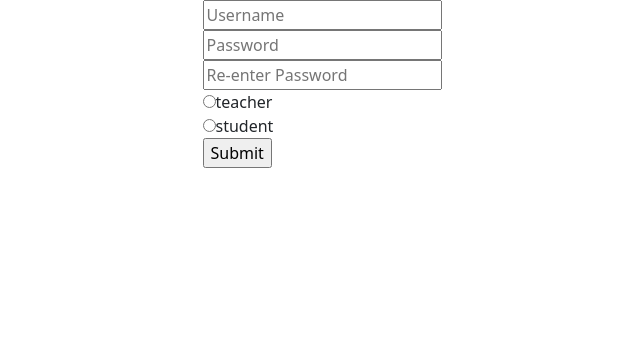
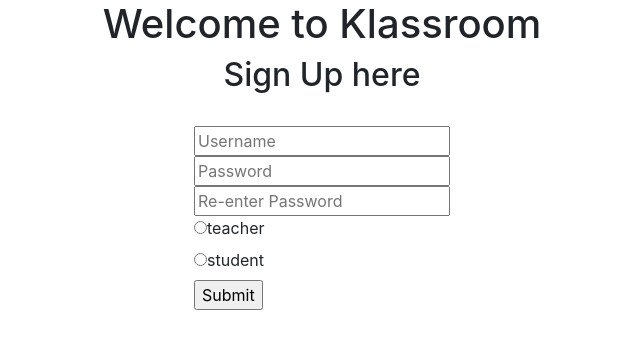
Before and after one commit to panikinator/CS50X-FP, a Flask app: page /signup in a window 1280 px wide. Shown: the top 349 px of the page, without its empty margins (318-958 px from the left). Run offline with Flask 2, Linux system fonts and the light colour scheme; some libraries are stand-ins or nearby versions.

Commit message:
simplification of templates

```diff
--- a/templates/styles.css
+++ b/static/styles.css
@@ -1,8 +1,8 @@
-h1, h2{
+h1, h2 {
     text-align: center;
 }
 
-form{
+form {
     margin: auto;
     display: table;
 }
--- a/templates/layout.html
+++ b/templates/layout.html
@@ -4,16 +4,17 @@
     <meta charset="UTF-8">
     <meta name="viewport" content="width=device-width, initial-scale=1.0">
 
-    <!-- Import Bootstrap -->
-    <link href="https://cdn.jsdelivr.net/npm/bootstrap@5.0.0-beta1/dist/css/bootstrap.min.css" rel="stylesheet" integrity="sha384-giJF6kkoqNQ00vy+HMDP7azOuL0xtbfIcaT9wjKHr8RbDVddVHyTfAAsrekwKmP1" crossorigin="anonymous">
+    <link href="https://maxcdn.bootstrapcdn.com/bootstrap/4.1.3/css/bootstrap.min.css" rel="stylesheet">
 
-    <link rel="stylesheet" href="styles.css">
+    <link href="/static/styles.css" rel="stylesheet">
 
     <title>Klassroom: {% block title %}{% endblock %}</title>
 
 </head>
 <body>
+    <div>
     {% block body %}
     {% endblock %}
+    </div>
 </body>
 </html>
--- a/templates/login.html
+++ b/templates/login.html
@@ -5,6 +5,9 @@
 {% endblock %}
 
 {% block body %}
+
+    <h1>Login Here</h1>
+    <br>
     <form action="/login" method="POST">
         <input type="text" name="username" placeholder="username">
         <input type="password" name="password" placeholder="password">
--- a/templates/signup.html
+++ b/templates/signup.html
@@ -5,6 +5,11 @@
 {% endblock %}
 
 {% block body %}
+
+    <h1>Welcome to Klassroom</h1>
+    <h2>Sign Up here</h2>
+    <br>
+
     <form action="/signup" method="POST">
         <input type="text" name="username" placeholder="Username"><br>
         <input type="password" name="password" placeholder="Password"><br>
```
